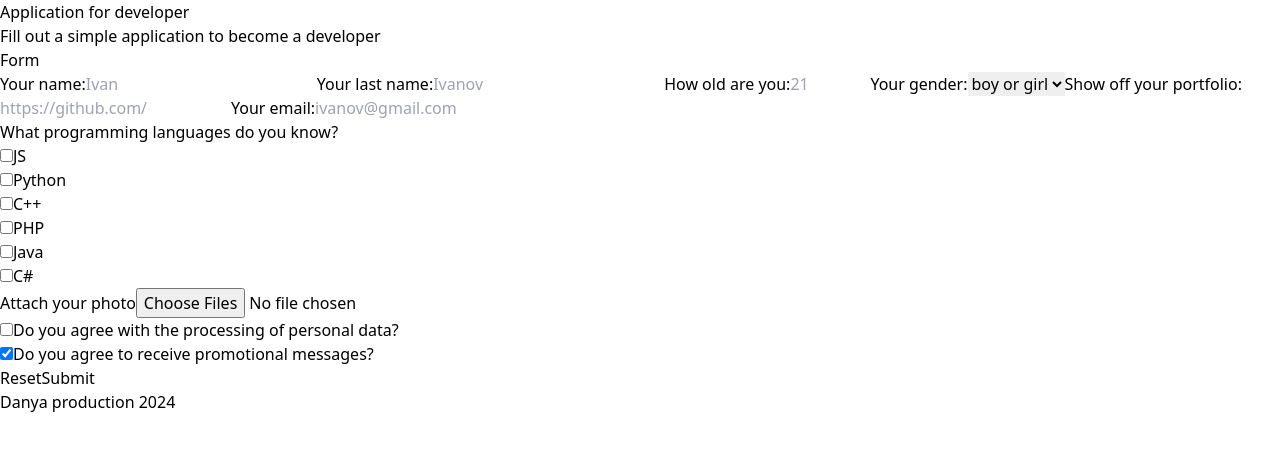
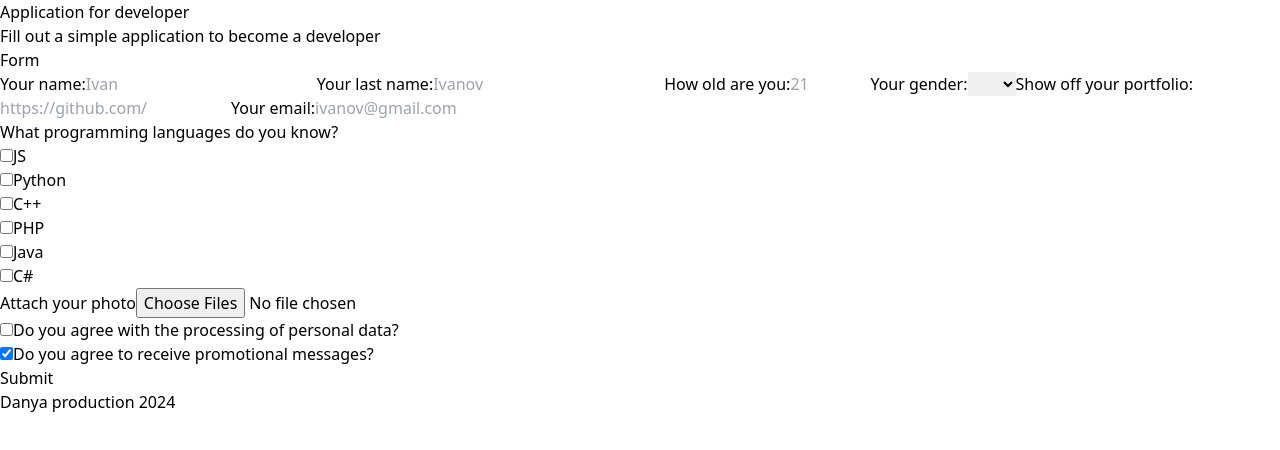
Before and after one commit to IDDanya/FirstProject, a Next.js app in the folder my-next-app/: page / in a window 1280 px wide. Shown: the top 450 px of the page. Built offline with nearby package versions, Linux system fonts and the light colour scheme.

Commit message:
work on mistakes

```diff
--- a/my-next-app/src/app/components/AttachPhoto.js
+++ b/my-next-app/src/app/components/AttachPhoto.js
@@ -1,8 +1,8 @@
-export default function AttachPhoto() {
+export default function AttachPhoto({text_photo}) {
 	return (
 		<div>
-			<label>Attach your photo</label>
-			<input type="file" name="photo" multiple accept="image/*,image/jpeg" /><br/>
+			<label>{text_photo}</label>
+			<input type="file" multiple accept="image/*,image/jpeg" /><br/>
 		</div>
 	);
 }
--- a/my-next-app/src/app/components/Button.js
+++ b/my-next-app/src/app/components/Button.js
@@ -1,8 +1,7 @@
-export default function Button() {
+export default function Button({text_btn}) {
 	return (
 		<div>
-			<button className="button_custom" type="reset">Reset</button>
-			<button className="button_custom" type="submit">Submit</button>
+			<button className="button_custom" type="submit">{text_btn}</button>
 		</div>
 	);
 }
--- a/my-next-app/src/app/components/ConfirmationPromotional.js
+++ b/my-next-app/src/app/components/ConfirmationPromotional.js
@@ -1,10 +1,19 @@
-export default function ConfirmationPromotional() {
+export default function ConfirmationPromotional({text}) {
 	return (
 		<div>
 			<input type="checkbox" name="confirmation" required />
-			<label>Do you agree with the processing of <a className="font-bold hover:text-gray-500 transition-colors duration-300 ease-in-out" target="_blank" href="https://en.wikipedia.org/wiki/Personal_data">personal data</a>?</label><br/>
+			<label>{text.personal_data}<a
+				className="font-bold
+				hover:text-gray-500
+				transition-colors
+				duration-300 ease-in-out"
+				target="_blank"
+				href="https://en.wikipedia.org/wiki/Personal_data"
+				>{text.person_data_question}</a>
+			</label>
+			<br/>
 			<input type="checkbox" name="promotional" defaultChecked />
-			<label>Do you agree to receive promotional messages?</label>
+			<label>{text.promotional}</label>
 		</div>
 	);
 }
--- a/my-next-app/src/app/components/Footer.js
+++ b/my-next-app/src/app/components/Footer.js
@@ -1,8 +1,8 @@
-export default function Footer() {
+export default function Footer({text}) {
 	return (
 		<footer>
 			<div className="mt-6 p-10 bg-gray-600 text-gray-200">
-				<label>Danya production 2024</label>
+				<label>{text?.title}</label>
 			</div>
 		</footer>
 	);
--- a/my-next-app/src/app/components/Header.js
+++ b/my-next-app/src/app/components/Header.js
@@ -1,8 +1,8 @@
-export default function Header() {
+export default function Header({text}) {
 	return (
 		<header className="p-2">
-			<h1 className="text-3xl font-bold">Application for developer</h1>
-			<label>Fill out a simple application to become a developer</label>
+			<h1 className="text-3xl font-bold">{text?.title}</h1>
+			<label>{text?.description}</label>
 		</header>
 	);
 }
--- a/my-next-app/src/app/components/ProgrammingLanguages.js
+++ b/my-next-app/src/app/components/ProgrammingLanguages.js
@@ -1,10 +1,9 @@
-export default function ProgrammingLanguages() {
-	const items = ["JS", "Python", "C++", "PHP", "Java", "C#"]
+export default function ProgrammingLanguages({prog_languages, text_prog}) {
 	return (
 		<div>
-			<label>What programming languages do you know?</label><br/>
-			<div className="text-left content-center grid grid-cols-2 gap-1 mt-1 px-2 py-2 italic">
-				{items.map(item => (
+			<label>{text_prog}</label><br/>
+			<div className="text-left content-center grid grid-cols-2 gap-1 mt-1 p-2 italic">
+				{prog_languages.map(item => (
 					<div className="px-10">
 						<input type="checkbox" value="prog_lan" />
 						<label className="px-2">{item}</label>
--- a/my-next-app/src/app/components/QuestionMain.js
+++ b/my-next-app/src/app/components/QuestionMain.js
@@ -1,23 +1,21 @@
-import text from "./text"
-
-export default function DefaultQuestionGrid() {
+export default function QuestionMain({question}) {
 	return (
 		<div className="grid grid-cols-2 gap-4 mt-2 p-2">
-			<label>{text[0].name}</label>
+			<label>{question?.name}</label>
 			<input className="input_custom" type="text" name="first_name" placeholder="Ivan" required />
-			<label>{text[0].last_name}</label>
+			<label>{question?.last_name}</label>
 			<input className="input_custom" type="text" name="last_name" placeholder="Ivanov" required />
-			<label>{text[0].old}</label>
+			<label>{question?.old}</label>
 			<input className="input_custom" type="number" min="16" max="77" name="old" placeholder="21" required />
-			<label>{text[0].gender}</label>
+			<label>{question?.gender}</label>
 			<select className="input_custom" name="gender" required>
-				<option value="">boy or girl</option>
-				<option value="boy">boy</option>
-				<option value="girl">girl</option>
+				{question?.gender_input.map(GenderItems => (
+					<option value={GenderItems}>{GenderItems}</option>
+				))}
 			</select>
-			<label>{text[0].portfolio}</label>
+			<label>{question?.portfolio}</label>
 			<input className="input_custom" type="url" name="portfolio" placeholder="https://github.com/" />
-			<label>{text[0].email}</label>
+			<label>{question?.email}</label>
 			<input className="input_custom" type="email" name="email" placeholder="ivanov@gmail.com" required />
 		</div>
 	);
--- a/my-next-app/src/app/components/index.js
+++ b/my-next-app/src/app/components/index.js
@@ -1,4 +1,4 @@
-import DefaultQuestionGrid from './QuestionMain'
+import QuestionMain from './QuestionMain'
 import ProgrammingLanguages from './ProgrammingLanguages'
 import Header from './Header'
 import AttachPhoto from './AttachPhoto'
@@ -7,4 +7,12 @@ import Footer from './Footer'
 import Button from './Button'
 
 
-export { DefaultQuestionGrid, ProgrammingLanguages, Header, AttachPhoto, ConfirmationPromotional, Button, Footer}
+export {
+    QuestionMain,
+    ProgrammingLanguages,
+    Header,
+    AttachPhoto,
+    ConfirmationPromotional,
+    Button,
+    Footer
+}
--- a/my-next-app/src/app/components/text.js
+++ /dev/null
@@ -1,10 +0,0 @@
-export default [
-    {
-        "name": "Your name:",
-        "last_name": "Your last name:",
-        "old": "How old are you:",
-        "gender": "Your gender:",
-        "portfolio": "Show off your portfolio:",
-        "email": "Your email:"
-    }
-]
--- a/my-next-app/src/app/page.js
+++ b/my-next-app/src/app/page.js
@@ -1,31 +1,77 @@
-import { DefaultQuestionGrid, ProgrammingLanguages, Header, AttachPhoto, ConfirmationPromotional, Button, Footer} from './components/.';
+import {
+	QuestionMain,
+	ProgrammingLanguages,
+	Header,
+	AttachPhoto,
+	ConfirmationPromotional,
+	Button,
+	Footer} from './components/.';
 import "./globals.css";
 
 export default function Main() {
+	const header = {
+		title: "Application for developer",
+		description: "Fill out a simple application to become a developer"
+	}
+
+	const question = {
+		name: "Your name:",
+        last_name: "Your last name:",
+        old: "How old are you:",
+        gender: "Your gender:",
+        portfolio: "Show off your portfolio:",
+        email: "Your email:",
+		gender_input: [
+			"",
+			"boy",
+			"girl"],
+		text_prog: "What programming languages do you know?",
+		prog_languages: [
+			"JS",
+			"Python",
+			"C++",
+			"PHP",
+			"Java",
+			"C#"],
+		text_photo: "Attach your photo"
+	}
+
+	const text = {
+		form: "Form",
+		button: "Submit",
+		question: {
+			personal_data: "Do you agree with the processing of ",
+			person_data_question: "personal data?",
+			promotional: "Do you agree to receive promotional messages?"
+		}
+	}
+
+	const footer = {
+		title: "Danya production 2024"
+	}
+
 	return (
 		<div className="justify-center text-center bg-gray-300">
-			<Header />
-			<div>
+			<Header text={header} />
 			<form>
 				<div className="text-2xl font-bold mt-5">
-						<label>Form</label>
+					<label>{text?.form}</label>
 				</div>
 				<div className="block_form">
-						<DefaultQuestionGrid />
+					<QuestionMain question={question} />
 					<div className="p-2 gap-4">
-							<ProgrammingLanguages />
-							<AttachPhoto />
+						<ProgrammingLanguages prog_languages={question?.prog_languages} text_prog={question?.text_prog} />
+						<AttachPhoto text_photo={question?.text_photo}/>
 					</div>
 					<div className="p-2">
-							<ConfirmationPromotional />
+						<ConfirmationPromotional text={text?.question} />
 					</div>
 					<div className="p-2">
-							<Button />
+						<Button text_btn={text?.button} />
 					</div>
 				</div>
 			</form>
-			</div>
-			<Footer />
+			<Footer text={footer} />
 		</div>
 	);
 }
```
Lines whose indentation alone changed are shown as unchanged.
